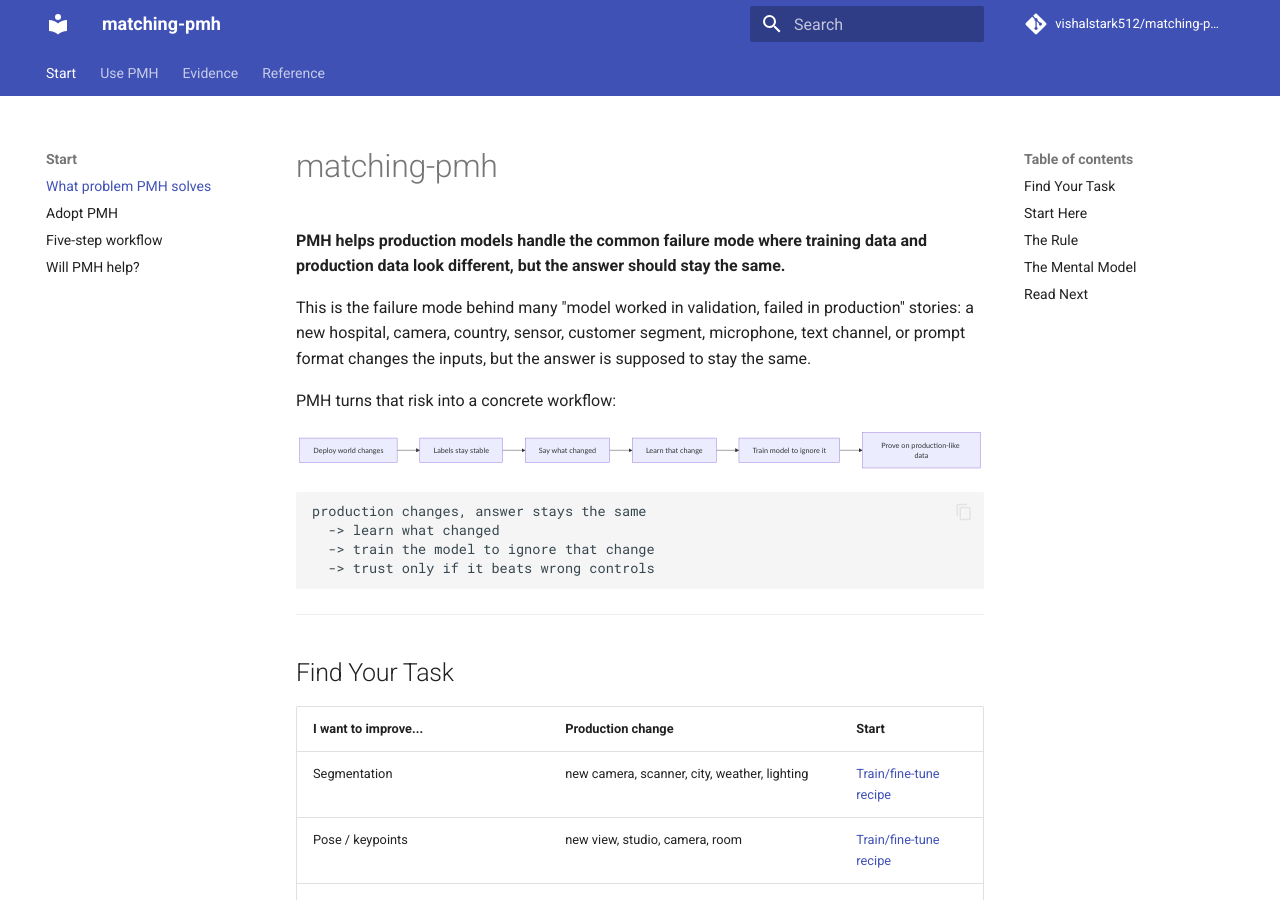
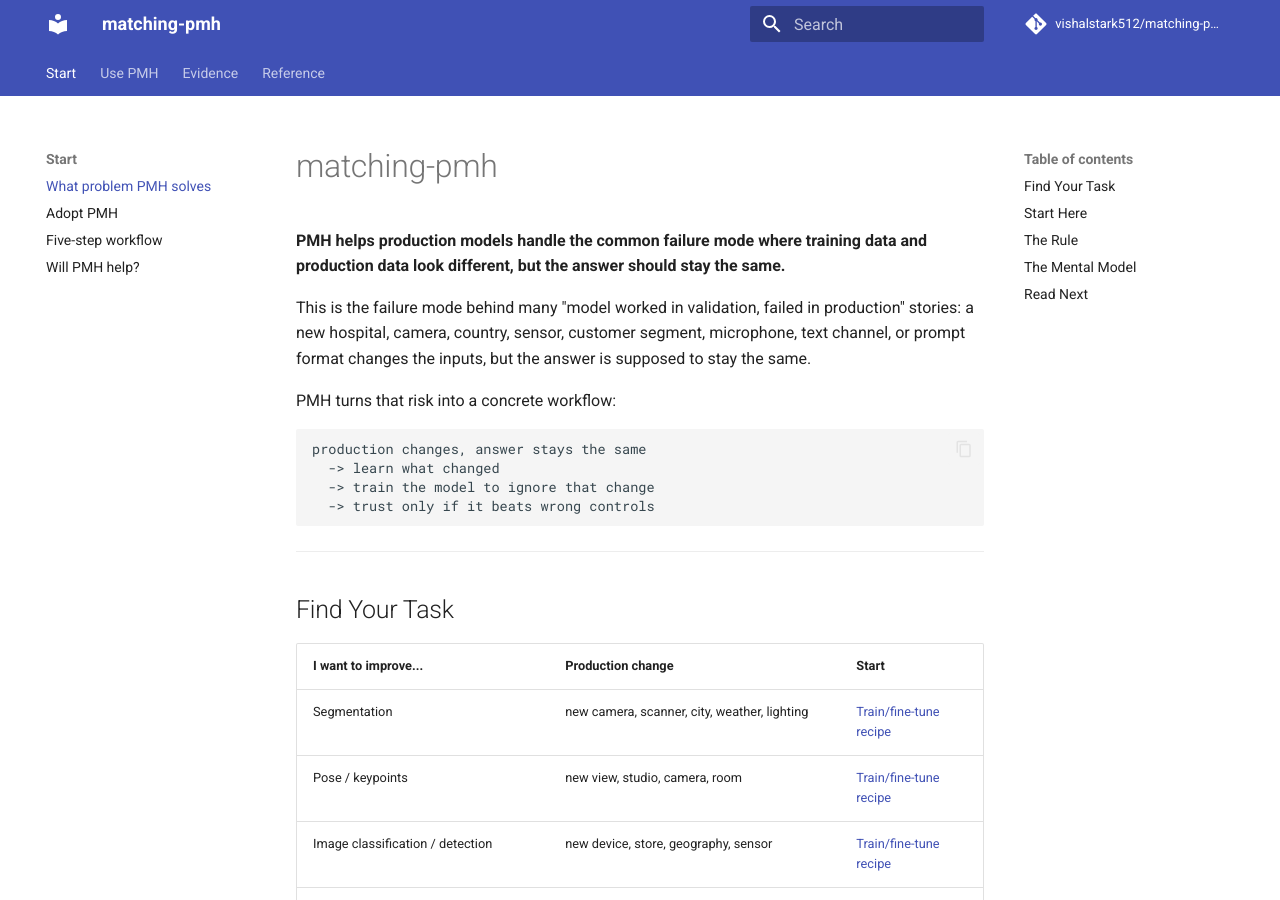
Before and after one commit to vishalstark512/matching-pmh, an MkDocs documentation site: the page built from docs/index.md, in a window 1280 px wide and 900 px high. Built offline with MkDocs 1.6.1 and Material for MkDocs 9.7.7, drawn with Linux system fonts in a browser that asks for light colours; comment, search, counter and statistics services are not loaded.

Commit message:
fix(docs): remove Mermaid from public entry pages
Replace Mermaid diagrams with plain text flows in README, ADOPT, docs home, and the five-step recipe so GitHub, PyPI, and editor previews never show rich-render failures.

Co-authored-by: Cursor <cursoragent@cursor.com>

````diff
--- a/docs/index.md
+++ b/docs/index.md
@@ -5,15 +5,6 @@
 This is the failure mode behind many "model worked in validation, failed in production" stories: a new hospital, camera, country, sensor, customer segment, microphone, text channel, or prompt format changes the inputs, but the answer is supposed to stay the same.
 
 PMH turns that risk into a concrete workflow:
-
-```mermaid
-flowchart LR
-  Problem["Deploy world changes"] --> StableLabels["Labels stay stable"]
-  StableLabels --> SayChange["Say what changed"]
-  SayChange --> Learn["Learn that change"]
-  Learn --> Train["Train model to ignore it"]
-  Train --> Evidence["Prove on production-like data"]
-```
 
 ```
 production changes, answer stays the same
````
Also changed, not shown: ADOPT.md (+0 -8 lines), README.md (+0 -10 lines), docs/FIVE_STEP_RECIPE.md (+0 -8 lines).
